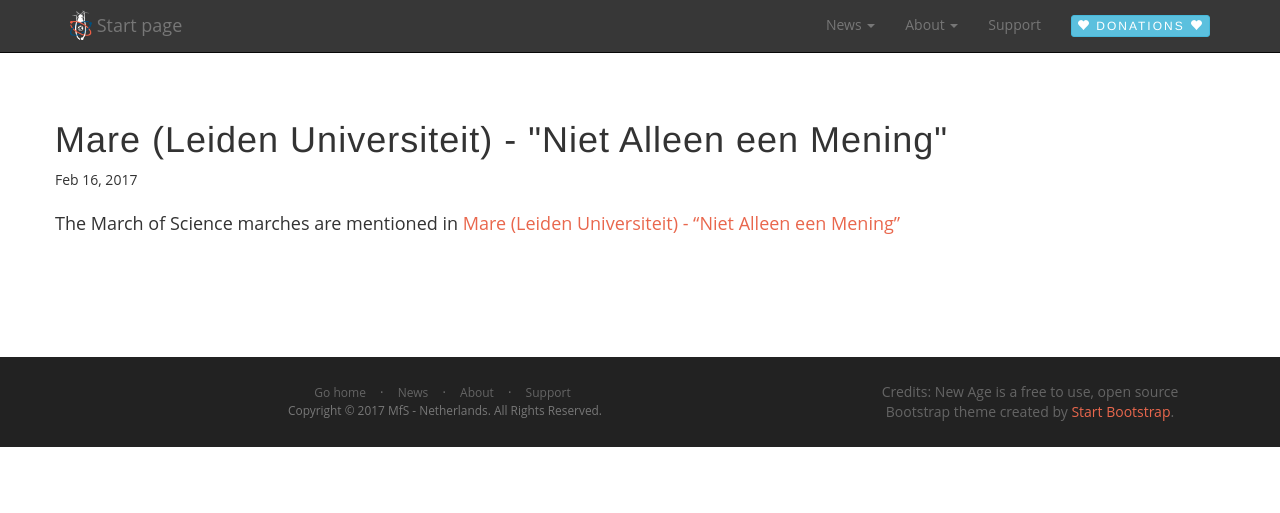
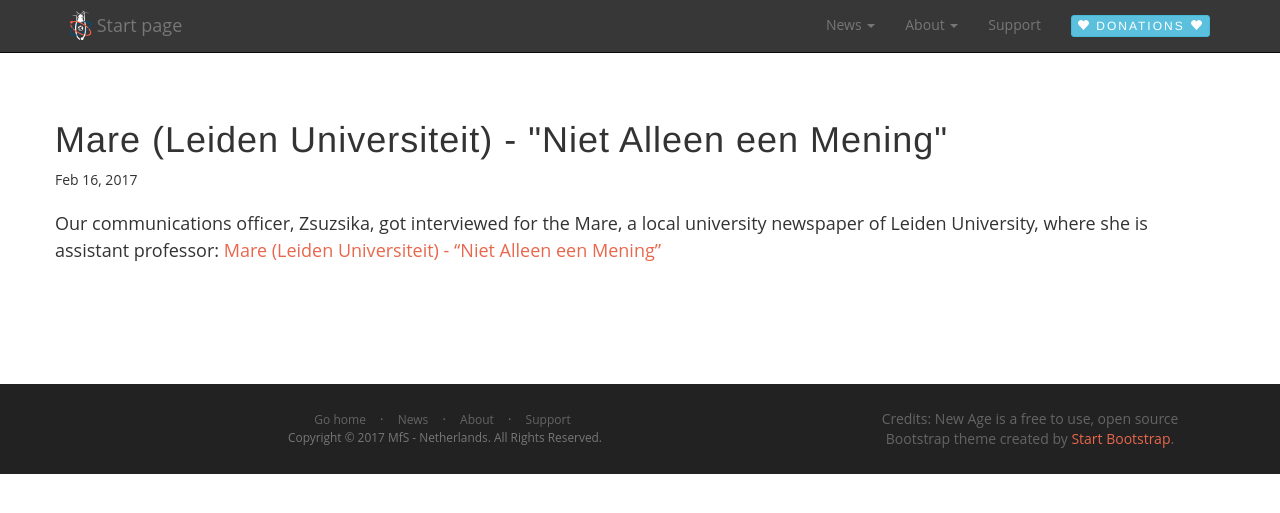
Before and after one commit to marchforsciencenl/marchforsciencenl-website, a Jekyll site: the page built from _posts/2017-02-16-mare.markdown, in a window 1280 px wide. Shown: the top 513 px of the page. Built offline with Jekyll 4.4.1, drawn with Linux system fonts in a browser that asks for light colours.

Commit message:
Added text + image

```diff
--- a/_posts/2017-02-16-mare.markdown
+++ b/_posts/2017-02-16-mare.markdown
@@ -1,8 +1,8 @@
 ---
 layout: post
-img:
+img: logo.png
 category: media
 title: Mare (Leiden Universiteit) - "Niet Alleen een Mening"
 description: |
 ---
-  The March of Science marches are mentioned in [Mare (Leiden Universiteit) - "Niet Alleen een Mening"](http://www.mareonline.nl/archive/2017/02/16/niet-alleen-een-mening)
+  Our communications officer, Zsuzsika, got interviewed for the Mare, a local university newspaper of Leiden University, where she is assistant professor: [Mare (Leiden Universiteit) - "Niet Alleen een Mening"](http://www.mareonline.nl/archive/2017/02/16/niet-alleen-een-mening)
```
